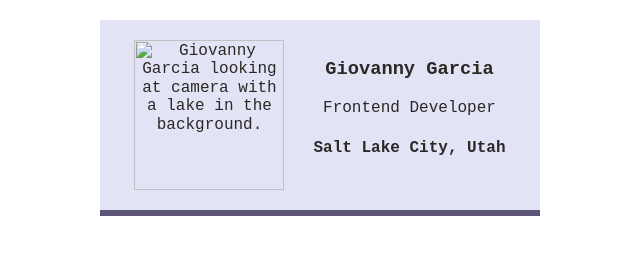
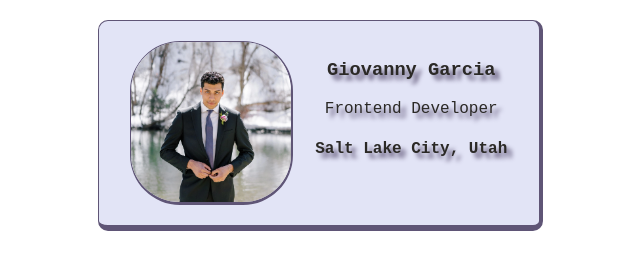
Before and after one commit to GGar99/business-card, a website built with Vite: page index.html in a window 1280 px wide. Shown: the whole page, without its empty margins (320-960 px from the left). Built offline with nearby package versions, Linux system fonts and the light colour scheme; files whose address does not match are found by name.

Commit message:
Add files via upload

```diff
--- a/index.html
+++ b/index.html
@@ -4,8 +4,7 @@
     </head>
     <body>
         <div class="card">
-            <img class="avatar" src="images/GioInSuit.jpg"
-                alt= "Giovanny Garcia looking at camera with a lake in the background.">
+            <img class="avatar" src="images/GioInSuit.jpg">
             <div >
                 <h3>Giovanny Garcia</h3>
                 <p>Frontend Developer</p>
--- a/styles.css
+++ b/styles.css
@@ -1,16 +1,16 @@
 body {
     margin: 20px;
-    /*
-    Challenge:
-    Find a web safe font you like, and add it
-    to your card.
-    */
     font-family: Courier New, Courier, monospace;
+    text-shadow: 5px 5px 4px #5F5576;
 }
 
 .avatar {
-    width: 150px;
-}
+    width: 160px;
+    border-bottom: 3px solid #5F5576;
+    border-top: 1px solid #5F5576;
+    border-left: 1px solid #5F5576;
+    border-right: 2px solid #5F5576;    border-radius: 50px
+ }
 
 .card {
     width: 400px;
@@ -22,26 +22,12 @@ body {
     background: #E2E4F6;
     color: #2B2926;
     border-bottom: 6px solid #5F5576;
-
-    /*
-    Challenge:
-    Find a color palette you like on Coolors.co
-    and use it in your business card.
-     */
-}
+    border-top: 1px solid #5F5576;
+    border-left: 1px solid #5F5576;
+    border-right: 4px solid #5F5576;
+    border-radius: 10px
+ }
 
 .border-blue {
     border: 1px dotted blue;
-}
-
-/*
-Stretch goals:
-Find other ways you can personalize
-the design of your business card, e.g.:
-- change the border(s)
-- add border radius
-- shuffle the layout
-- shadows        🤯
-- hover effects  🤯🤯
-- animations     🤯🤯🤯
-*/
+ }
```
Also changed, not shown: images/GioInSuit.jpg (added).
